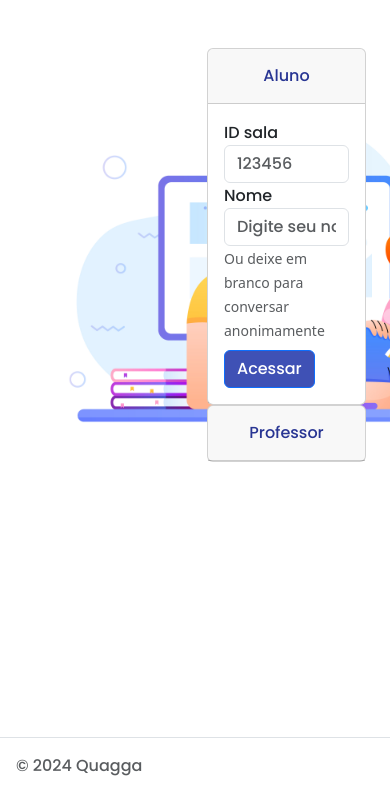
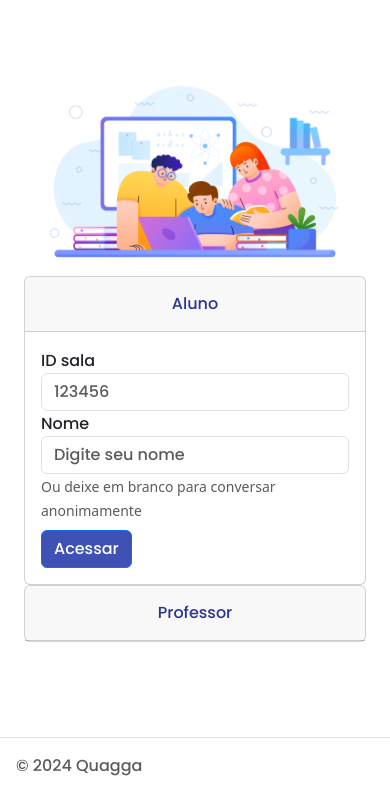
Before and after one commit to rodrigodasilv/quagga-web, a PHP site: page / in a window 390 px wide; the page is wider, and only the part inside the window is pictured. Shown: the part 50-844 px from the top of that part. Run offline with PHP 8.4, Linux system fonts and the light colour scheme.

Commit message:
Alterações para tornar o website responsivo

```diff
--- a/index.php
+++ b/index.php
@@ -20,10 +20,10 @@
     </nav>
     <div class="container">
         <div class="row align-items-center mx-auto my-auto" style="padding-top:3rem">
-            <div class="col-6 text-center col-12-sm">
-                <img class="img-responsive" src="./assets/imgs/classroom.jpg" alt="classroom">
+            <div class="col-12 text-center col-sm-6 col-md-6 col-lg-6 col-xl-6">
+                <img class="img-responsive img-fluid" src="./assets/imgs/classroom.jpg" alt="classroom">
             </div>
-            <div class="col-6 col-12-sm">
+            <div class="col-12 col-sm-6 col-md-6 col-lg-6 col-xl-6">
                 <div id="accordion">
                     <div class="card">
                         <div class="card-header" id="headingOne">
--- a/sala.php
+++ b/sala.php
@@ -104,7 +104,7 @@
             ?>
             <form action="redirectSala.php" method="post" class="mt-auto <?php echo ($salaExist === false) ? 'd-none' : ''; ?>">
                 <div class="row mt-auto fixed-bottom" style="padding-bottom: 1rem !important; padding-left:2rem">
-                    <div class="col-11 d-flex">
+                    <div class="col-8 col-sm-11 col-md-11 col-lg-11 col-xl-11 d-flex">
                         <input type="hidden" name="url_to_redirect" value="<?php
                             $newURL = "https://$_SERVER[HTTP_HOST]$_SERVER[REQUEST_URI]";
                             if (!isset($_GET['sala'])){
@@ -116,8 +116,8 @@
                         <input type="hidden" name="usuario_id" value="<?php echo $usuario_id?>">
                         <input type="text" class="form-control" id="mensagem" name="mensagem" aria-describedby="Mensagem" placeholder="Escreva aqui!">
                     </div>
-                    <div class="col-1">
-                        <button class="btn bg-material-blue" style="color: white"><btn class="material-symbols-outlined">send</btn></button>
+                    <div class="col-4 col-sm-1 col-md-1 col-lg-1 col-xl-1">
+                        <button class="btn bg-material-blue text-center" style="color: white; padding-bottom: 0 !important;"><btn class="material-symbols-outlined">send</btn></button>
                     </div>
                 </div>
 
```
